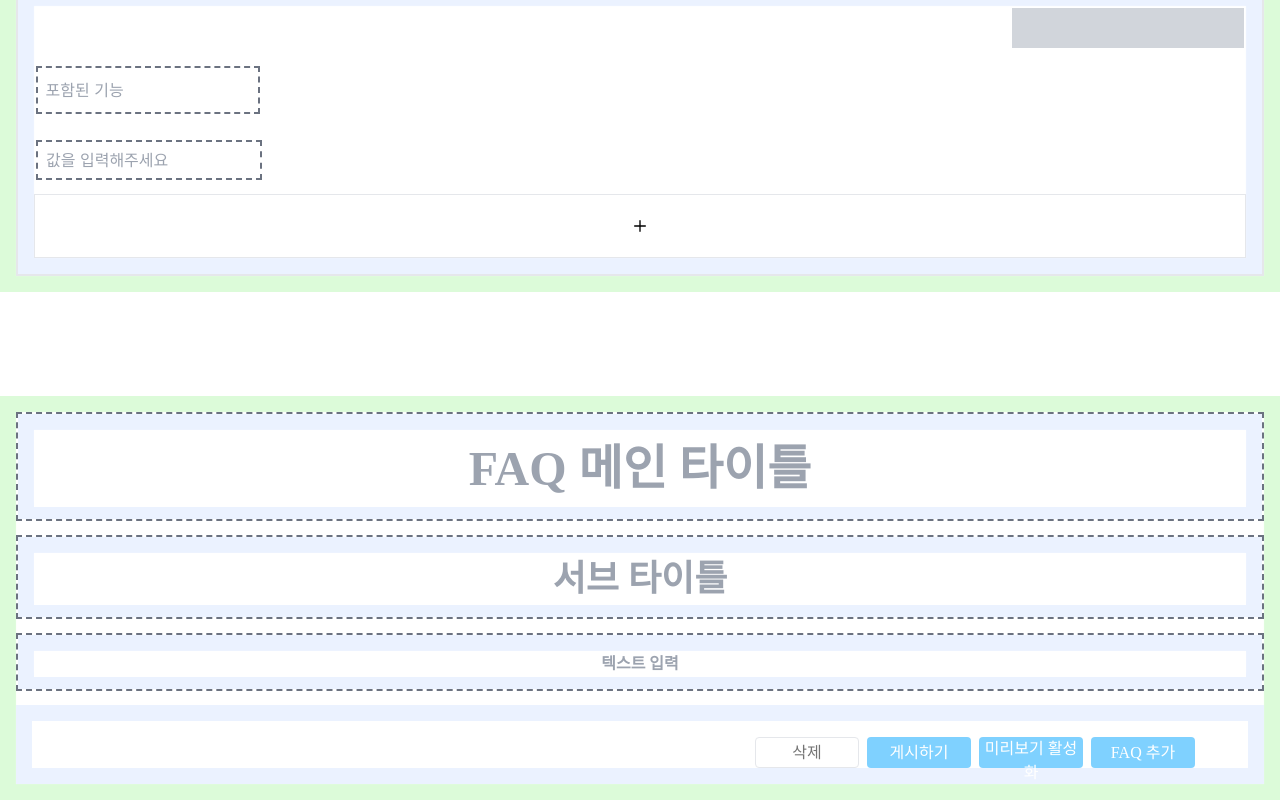
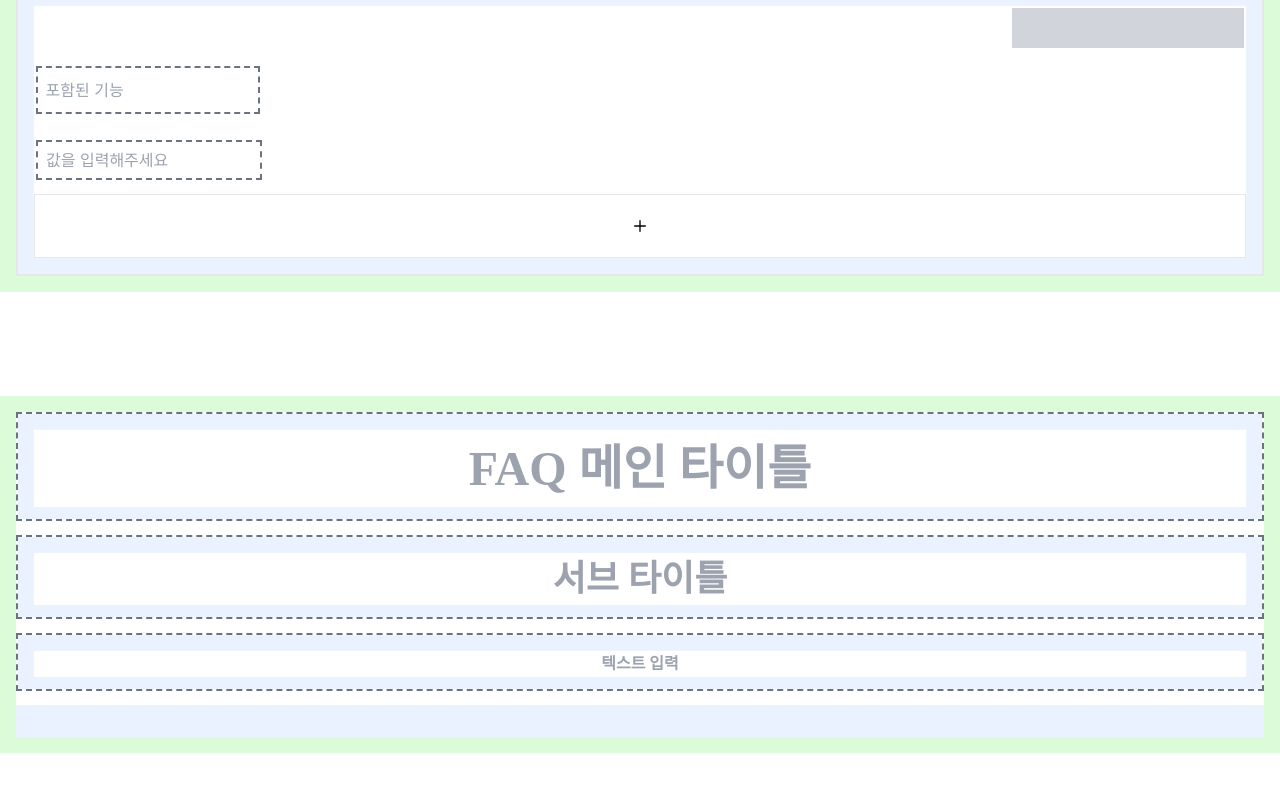
Before and after one commit to minki-dev/PRIETAG_FE, a Next.js app: page /editTemplate in a window 1280 px wide. Shown: the part 1621-2421 px from the top of the page. After the commit the page ends 2374 px from the top, so only its background shows below. Built offline with nearby package versions, Linux system fonts and the light colour scheme; a web font is replaced by a local one.

Commit message:
:sparkles: feat: FAQ 컴포넌트 구현
faqSlice 에 존재하는 faqList 길이 만큼 QnACard를 렌더링 하는 컴포넌트 구현

테스트로 작성했던 버튼 제거 (미리보기, QNA 생성)

```diff
--- a/app/editTemplate/components/FAQ.tsx
+++ b/app/editTemplate/components/FAQ.tsx
@@ -1,37 +1,11 @@
 'use client';
 
-import {
-	FAQCard,
-	addFAQ,
-	clearFAQ,
-	setFAQ,
-	togglePreview,
-	useFAQ,
-} from '@/store/slice/faqSlice';
+import { useFAQ } from '@/store/slice/faqSlice';
 import React from 'react';
-import { IoIosArrowDown } from 'react-icons/io';
 import QnACard from './QnACard';
+export default function FAQ() {
+	const { faq } = useFAQ();
 
-export default function FAQ() {
-	const { faq, faqDispatch } = useFAQ();
-
-	const changeViewMode = () => {
-		faqDispatch(togglePreview());
-	};
-	const resetInput = () => {
-		faqDispatch(clearFAQ());
-	};
-
-	// input에 입력한 값 저장하는 메소드
-	// const onChangeQuestion = (e: React.ChangeEvent<HTMLInputElement>) => {
-	// 	setQuestion(e.target.value);
-	// };
-	// const onChangeAnswer = (e: React.ChangeEvent<HTMLInputElement>) => {
-	// 	setAnswer(e.target.value);
-	// };
-	// 질문 입력
-	// 답변 입력
-	// 초기화 버튼 , 게시하기 버튼
 	return (
 		<>
 			<div
@@ -40,44 +14,13 @@ export default function FAQ() {
 				}`}
 			>
 				{faq.faqList.map((item, index) => (
-					<QnACard question={item.question} answer={item.answer} />
+					<QnACard
+						key={item.id}
+						index={index}
+						question={item.question}
+						answer={item.answer}
+					/>
 				))}
-
-				<div className="flex flex-col pr-[53px]">
-					<div className="flex flex-col gap-4">
-						<div className="flex justify-end gap-2">
-							<button
-								type="button"
-								className="[3px] mt-4 h-[31px] w-[104px] rounded border border-[borderGray] bg-white font-ptMedium text-base  font-medium text-borderGray"
-								onClick={resetInput}
-							>
-								삭제
-							</button>
-							<button
-								type="button"
-								className="[3px] mt-4 h-[31px] w-[104px] rounded bg-[#00A3FF] bg-opacity-50 font-ptMedium text-base  font-medium text-white"
-							>
-								게시하기
-							</button>
-							{/* 토글 테스트용 버튼 confirm 후 지울 것! */}
-							<button
-								type="button"
-								className="[3px] mt-4 h-[31px] w-[104px] rounded bg-[#00A3FF] bg-opacity-50 font-ptMedium text-base  font-medium text-white"
-								onClick={changeViewMode}
-							>
-								미리보기 활성화
-							</button>
-
-							<button
-								type="button"
-								className="[3px] mt-4 h-[31px] w-[104px] rounded bg-[#00A3FF] bg-opacity-50 font-ptMedium text-base  font-medium text-white"
-								onClick={() => faqDispatch(addFAQ())}
-							>
-								FAQ 추가
-							</button>
-						</div>
-					</div>
-				</div>
 			</div>
 		</>
 	);
--- a/app/editTemplate/components/QnACard.tsx
+++ b/app/editTemplate/components/QnACard.tsx
@@ -1,12 +1,19 @@
-import { useFAQ } from '@/store/slice/faqSlice';
+import {
+	deleteFAQ,
+	submitFAQ,
+	togglePreview,
+	useFAQ,
+} from '@/store/slice/faqSlice';
+
 import React, { ChangeEventHandler, useEffect, useRef } from 'react';
-import { set } from 'react-hook-form';
 import { IoIosArrowDown } from 'react-icons/io';
 
 export default function QnACard({
+	index,
 	question,
 	answer,
 }: {
+	index: number;
 	question: string;
 	answer: string;
 }) {
@@ -14,7 +21,8 @@ export default function QnACard({
 	const [answerValue, setAnswerValue] = React.useState(answer);
 	const [viewAnswer, setViewAnswer] = React.useState(false);
 	const [isError, setIsError] = React.useState(false);
-	const { faq } = useFAQ();
+	const [isSubmit, setIsSubmit] = React.useState(false);
+	const { faq, dispatch: faqDispatch } = useFAQ();
 	const textareaRef = useRef<HTMLTextAreaElement>(null);
 	const toggleAnswer = () => {
 		setViewAnswer(!viewAnswer);
@@ -42,6 +50,29 @@ export default function QnACard({
 			setIsError(true);
 		}
 	};
+	const removeFAQ = (index: number) => {
+		faqDispatch(deleteFAQ({ index }));
+		setIsSubmit(true);
+	};
+
+	const confirmFAQ = ({
+		index,
+		questionValue,
+		answerValue,
+	}: {
+		index: number;
+		questionValue: string;
+		answerValue: string;
+	}) => {
+		faqDispatch(submitFAQ({ index, questionValue, answerValue }));
+
+		setIsSubmit(true);
+	};
+
+	const changeViewMode = () => {
+		faqDispatch(togglePreview());
+	};
+
 	return (
 		<>
 			<div className="mt-8 flex flex-row justify-between ">
@@ -55,7 +86,7 @@ export default function QnACard({
 					<input
 						type="text"
 						onChange={onChangeQuestion}
-						disabled={faq.isPreview}
+						disabled={faq.isPreview || isSubmit === true}
 						value={questionValue}
 						placeholder="질문 내용을 입력해주세요"
 						className=" h-6 w-full bg-[#EAF8FF]  font-ptMedium text-xl font-medium  text-[#00aeff]  placeholder-[#00a3ff] focus:outline-none "
@@ -80,7 +111,7 @@ export default function QnACard({
 						ref={textareaRef}
 						value={answerValue}
 						onChange={onChangeAnswer}
-						disabled={faq.isPreview}
+						disabled={faq.isPreview || isSubmit}
 						maxLength={300}
 						placeholder="답변 내용을 입력해주세요"
 						className="placeholder-center h-auto w-full  bg-white font-ptRegular text-base font-normal text-[borderGray] placeholder-[borderGray] focus:outline-none"
@@ -99,6 +130,28 @@ export default function QnACard({
 					</div>
 				</div>
 			)}
+			<div className="flex flex-col pr-[53px]">
+				<div className="flex flex-col gap-4">
+					<div className="flex justify-end gap-2">
+						<button
+							type="button"
+							disabled={questionValue === '' || answerValue === ''}
+							className="[3px] mt-4 h-[31px] w-[104px] rounded border border-[borderGray] bg-white font-ptMedium text-base  font-medium text-borderGray"
+							onClick={() => removeFAQ(index)}
+						>
+							삭제
+						</button>
+						<button
+							type="button"
+							disabled={questionValue === '' || answerValue === '' || isSubmit}
+							className="[3px] mt-4 h-[31px] w-[104px] rounded bg-[#00A3FF] font-ptMedium text-base font-medium text-white  disabled:cursor-not-allowed disabled:opacity-50"
+							onClick={() => confirmFAQ({ index, questionValue, answerValue })}
+						>
+							게시하기
+						</button>
+					</div>
+				</div>
+			</div>
 		</>
 	);
 }
```
